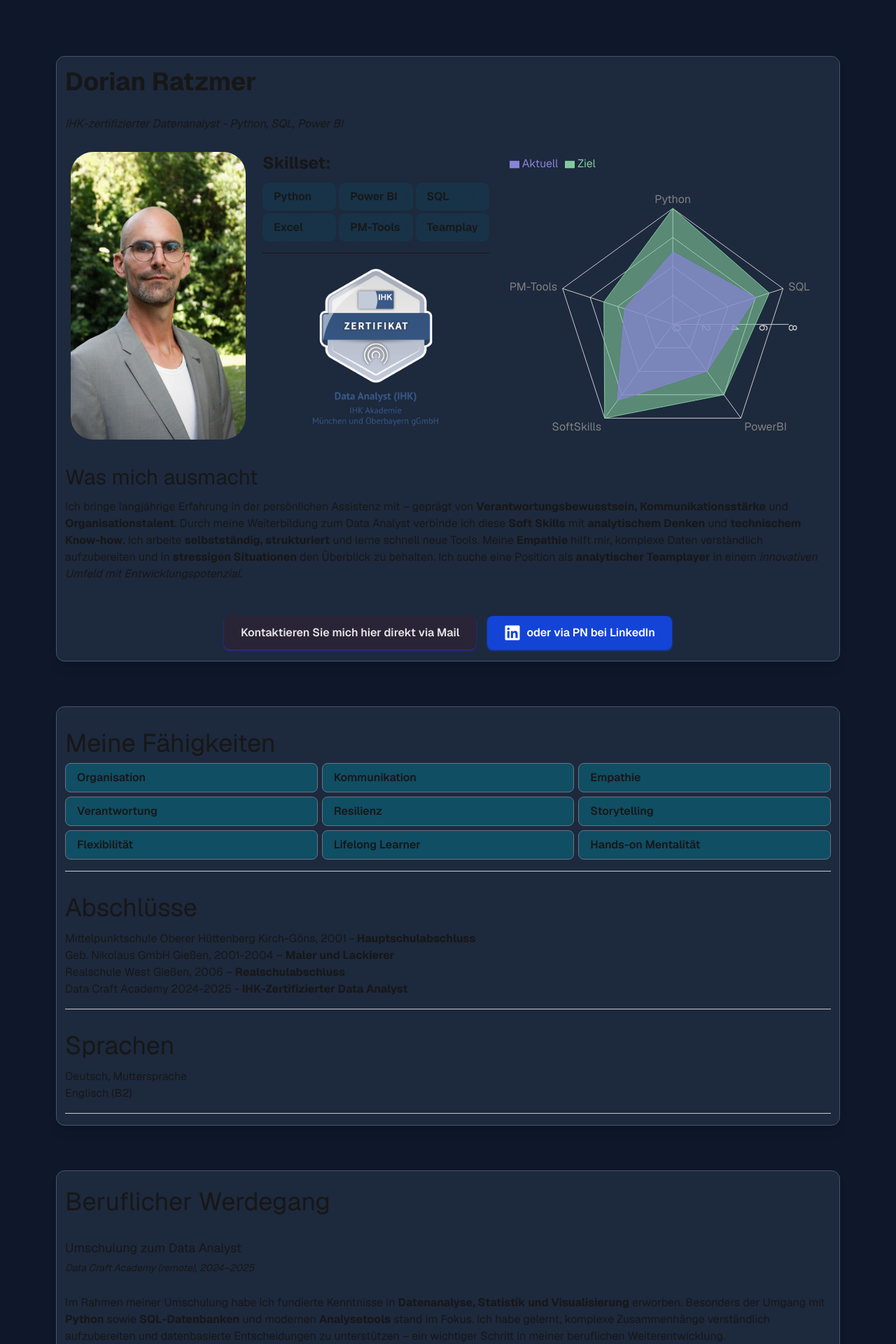
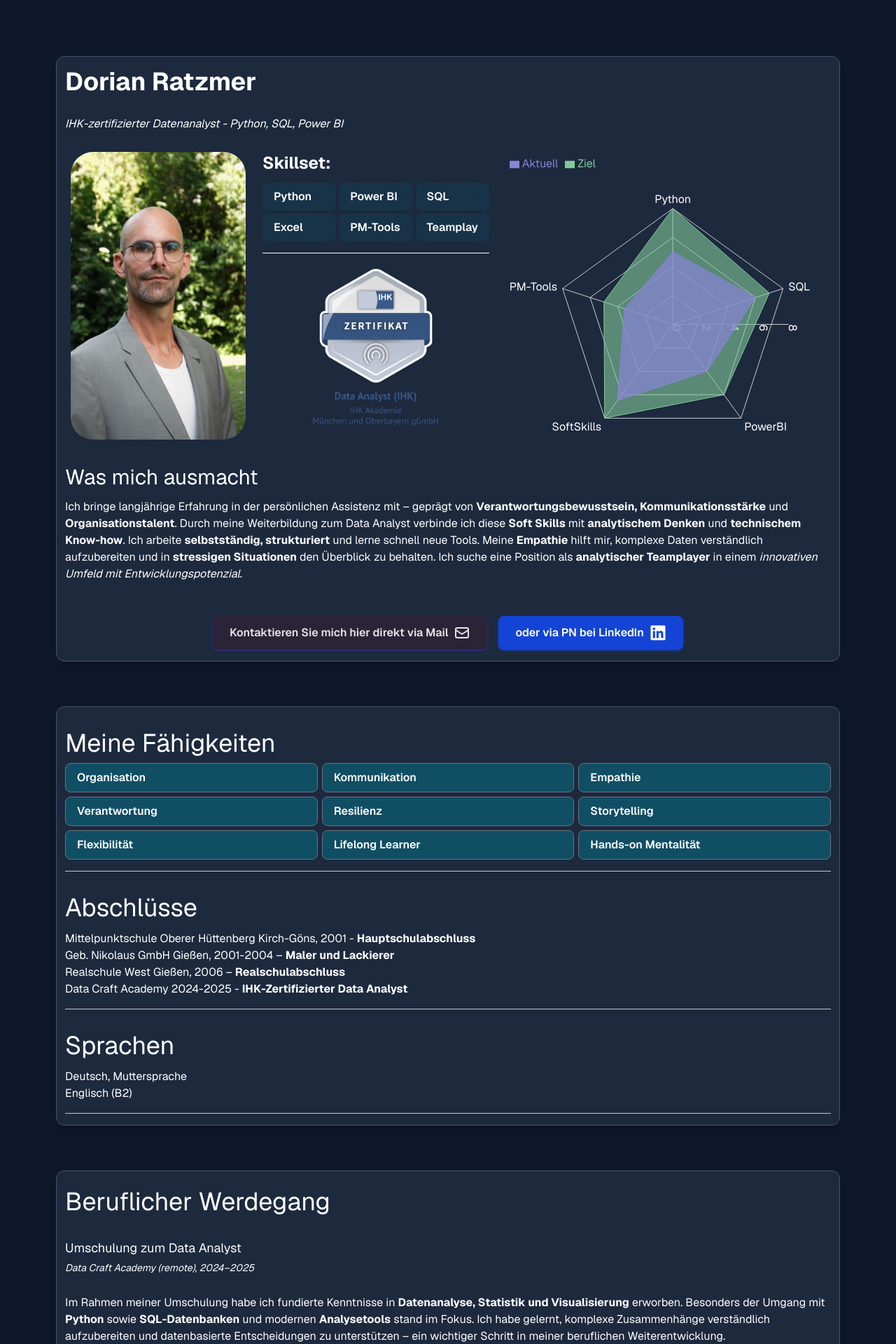
Before and after one commit to Ameroras/Bewerbung_neu, a Next.js app: page / in a window 1280 px wide. Shown: the top 1920 px of the page at 70% size. Built offline with nearby package versions, Linux system fonts and the light colour scheme.

Commit message:
Schrift für Hellen Modus angepasst

```diff
--- a/components/Experience.tsx
+++ b/components/Experience.tsx
@@ -3,7 +3,7 @@ import { Section } from "./Shared/Section";
 export const Experience = () => {
     return (
         <>
-            <div className="w-full px-3 py-4 rounded-xl flex flex-col gap-2 bg-slate-800 shadow-lg border border-slate-600">
+            <div className="text-white w-full px-3 py-4 rounded-xl flex flex-col gap-2 bg-slate-800 shadow-lg border border-slate-600">
                 <p className="text-4xl py-2">Beruflicher Werdegang</p>
 
                 <Section>
--- a/components/Hero.tsx
+++ b/components/Hero.tsx
@@ -3,6 +3,11 @@ import Image from "next/image";
 import { HoverChip } from "./Shared/HoverChip";
 import MyChart from "./recharts/MyChart";
 import { FaLinkedin } from "react-icons/fa";
+import { FaEnvelope } from "react-icons/fa";
+import { HiOutlineMail } from "react-icons/hi";
+
+
+
 
 const labels = ["Python", "Power BI", "SQL", "Excel", "PM-Tools", "Teamplay"];
 const skills = [
@@ -76,7 +81,7 @@ const skills = [
 
 export const Hero = () => {
     return (
-        <div className="w-full px-3 py-4 rounded-xl flex flex-col gap-6 bg-slate-800 shadow-lg border border-slate-600">
+        <div className="text-white w-full px-3 py-4 rounded-xl flex flex-col gap-6 bg-slate-800 shadow-lg border border-slate-600">
             <div className="font-bold text-4xl">Dorian Ratzmer</div>
             <p className="italic py-1">
                 IHK-zertifizierter Datenanalyst - Python, SQL, Power BI
@@ -155,8 +160,9 @@ export const Hero = () => {
             <div className="flex gap-4 justify-center mt-6">
                 <a
                     href="mailto:ratzmer.d86@gmail.com"
-                    className="px-6 font-semibold py-3 bg-red-800/10 hover:bg-indigo-800/70 backdrop-blur shadow shadow-indigo-700/70 text-neutral-200 text-center rounded-lg transition">
+                    className="flex items-center gap-2 px-6 font-semibold py-3 bg-red-800/10 hover:bg-indigo-800/70 backdrop-blur shadow shadow-indigo-700/70 text-neutral-200 text-center rounded-lg transition">
                     Kontaktieren Sie mich hier direkt via Mail
+                    <HiOutlineMail size={24} />
                 </a>
 
                 <a
@@ -164,8 +170,8 @@ export const Hero = () => {
                     target="_blank"
                     rel="noreferrer"
                     className="flex items-center gap-2 px-6 font-semibold py-3 bg-blue-700/90 hover:bg-blue-800/90 backdrop-blur shadow shadow-blue-700/90 text-white text-center rounded-lg transition">
+                    oder via PN bei LinkedIn
                     <FaLinkedin size={24} />
-                    oder via PN bei LinkedIn
                 </a>
             </div>
         </div>
--- a/components/Projekte.tsx
+++ b/components/Projekte.tsx
@@ -1,6 +1,7 @@
 import { ProjektKarte } from "./Shared/ProjektKarte";
 import { Section } from "./Shared/Section";
 import { FaLinkedin, FaGithub } from "react-icons/fa";
+import { HiOutlineMail } from "react-icons/hi"
 
 // Elemente in der projektListe(Array) sind Strings der Dateinamen aus dem /public
 
@@ -106,7 +107,7 @@ const projektListe = [
 export const Projekte = () => {
     return (
         <>
-            <div className="w-full flex flex-col gap-4 bg-slate-800 shadow-lg">
+            <div className="text-white w-full flex flex-col gap-4 bg-slate-800 shadow-lg">
                 <div className="flex items-center gap-3 px-4 pt-4">
                     {/* GitHub Icon-Button */}
                     <a
@@ -141,16 +142,17 @@ export const Projekte = () => {
                     <div className="flex gap-4 justify-center">
                         <a
                             href="mailto:ratzmer.d86@gmail.com"
-                            className="flex items-center gap-2 px-6 font-semibold py-3 bg-red-800/10 hover:bg-indigo-800/70 backdrop-blur shadow shadow-indigo-700/70 text-white text-center rounded-lg transition">
+                            className="flex items-center gap-2 px-6 font-semibold py-3 bg-red-800/10 hover:bg-indigo-800/70 backdrop-blur shadow shadow-indigo-700/70 text-neutral-200 text-center rounded-lg transition">
                             Kontaktieren Sie mich hier direkt via Mail
+                            <HiOutlineMail size={24} />
                         </a>
                         <a
                             href="https://www.linkedin.com/in/dorian-ratzmer"
                             target="_blank"
                             rel="noreferrer"
                             className="flex items-center gap-2 px-6 font-semibold py-3 bg-blue-700/90 hover:bg-blue-800/90 backdrop-blur shadow shadow-blue-700/90 text-white text-center rounded-lg transition">
+                            oder via PN bei LinkedIn
                             <FaLinkedin size={24} />
-                            oder via PN bei LinkedIn
                         </a>
                         <a
                             href="https://github.com/Ameroras"
--- a/components/Shared/ProjektKarte.tsx
+++ b/components/Shared/ProjektKarte.tsx
@@ -41,6 +41,7 @@ export const ProjektKarte = ({
                 <div className="border-b border-indigo-950/30 bg-indigo-700/30 rounded-b-2xl  text-center">
                     <p className="">{subtitle}</p>
                 </div>
+
             </div>
         </>
     );
--- a/components/Skills.tsx
+++ b/components/Skills.tsx
@@ -15,7 +15,7 @@ const skills = [
 export const Skills = () => {
     return (
         <>
-            <div className="w-full px-3 py-4 rounded-xl flex flex-col gap-2 bg-slate-800 shadow-lg border border-slate-600">
+            <div className="text-white w-full px-3 py-4 rounded-xl flex flex-col gap-2 bg-slate-800 shadow-lg border border-slate-600">
                 <Section>
                     <p className="text-4xl pb-2"> Meine Fähigkeiten</p>
                     <div className=" grid text-sm md:text-base grid-cols-3 gap-1.5">
--- a/components/recharts/MyChart.tsx
+++ b/components/recharts/MyChart.tsx
@@ -43,10 +43,17 @@ export default class Example extends PureComponent {
             <div className="h-[20rem] w-[22rem] ">
                 <ResponsiveContainer width="130%" height="140%" className={""}>
                     <RadarChart cx="52%" cy="55%" data={data}>
-                        <Legend className="" align="left" verticalAlign="top" />
+                        <Legend
+                            wrapperStyle={{ color: "#ffffff" }}
+                            align="left"
+                            verticalAlign="top"
+                        />
                         <PolarGrid />
-                        <PolarAngleAxis dataKey="subject" />
-                        <PolarRadiusAxis />
+                        <PolarAngleAxis
+                            dataKey="subject"
+                            tick={{ fill: "#ffffff" }}
+                        />
+                        <PolarRadiusAxis tick={{ fill: "#ffffff" }} />
 
                         <Radar
                             name="Ziel"
```
